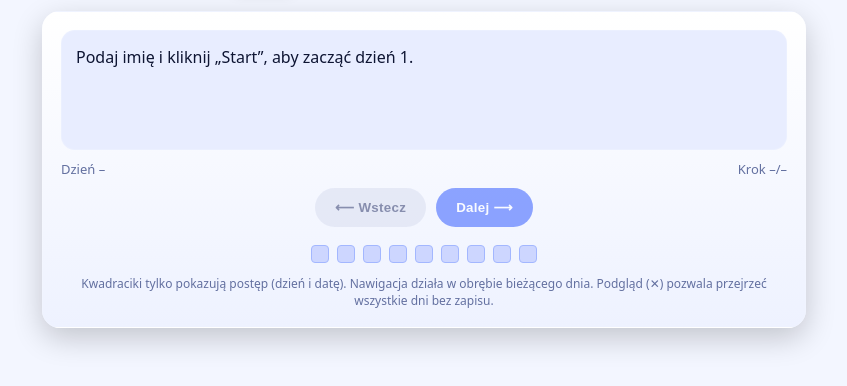
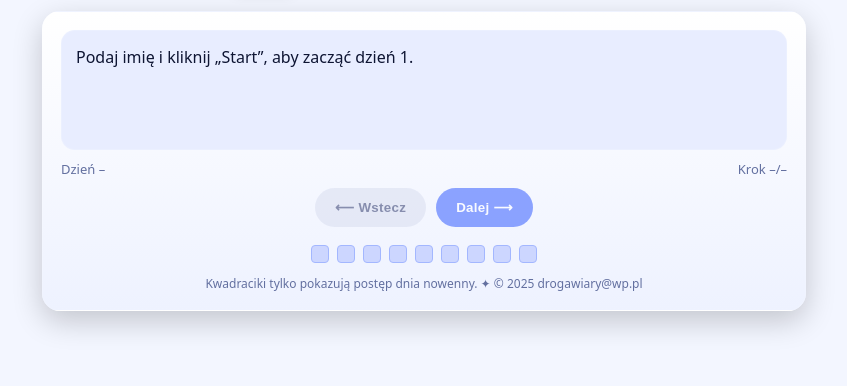
Before and after one commit to drogawiary/demo, a plain HTML site: page index.html in a window 1280 px wide. Shown: the part 168-554 px from the top of the page, without its empty margins (216-1063 px from the left). Drawn offline with Linux system fonts and the light colour scheme.

Commit message:
Update index.html

```diff
--- a/index.html
+++ b/index.html
@@ -105,7 +105,7 @@
       </div>
 
       <div class="footer" id="footerDots"></div>
-      <div class="hint">Kwadraciki tylko pokazują postęp (dzień i datę). Nawigacja działa w obrębie bieżącego dnia. Podgląd (✕) pozwala przejrzeć wszystkie dni bez zapisu.</div>
+      <div class="hint">Kwadraciki tylko pokazują postęp dnia nowenny. ✦ © 2025 drogawiary@wp.pl</div>
     </div>
   </div>
 
```
